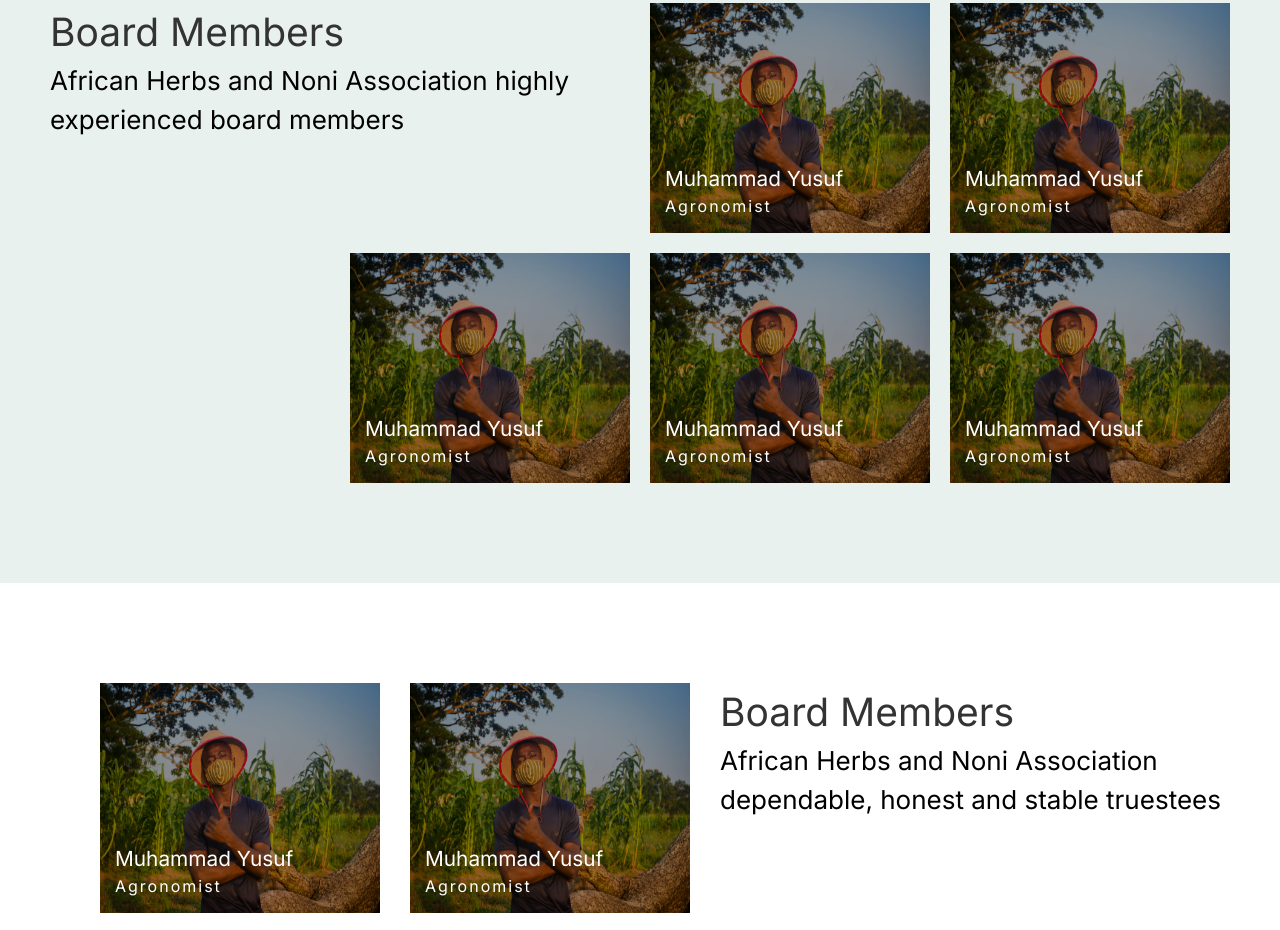
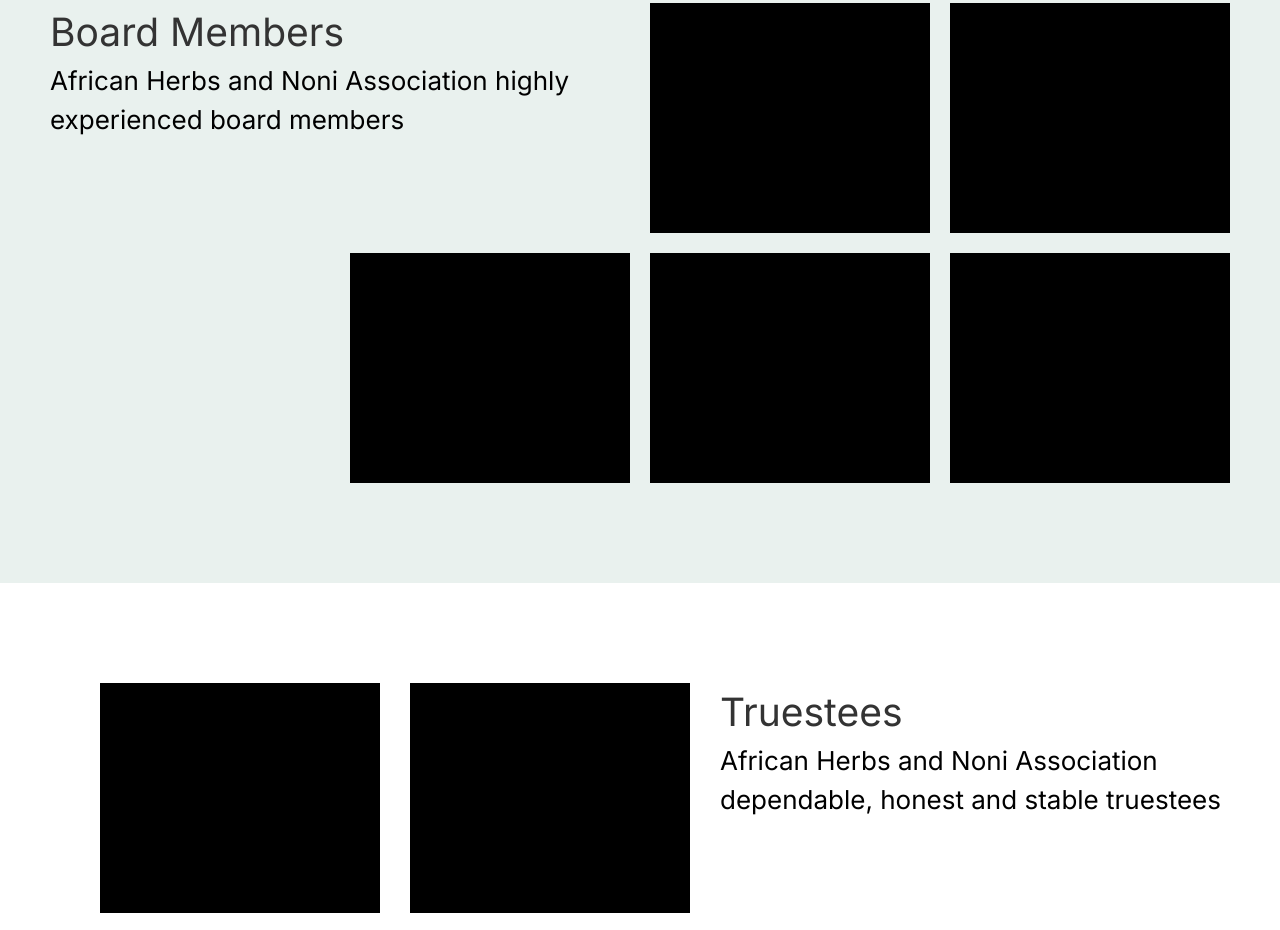
Before and after one commit to itsabubakar/anha, a plain HTML site: page pages/about.html in a window 1280 px wide. Shown: the part 1710-2640 px from the top of the page. Drawn offline with Linux system fonts and the light colour scheme; a web font is replaced by a local one.

```diff
--- a/pages/about.html
+++ b/pages/about.html
@@ -141,7 +141,7 @@
             </div>
           </div>
           <div class="trustees-heading bottom-heading">
-            <h2>Board Members</h2>
+            <h2>Truestees</h2>
             <p>African Herbs and Noni Association dependable, honest and stable truestees</p>
           </div>
           <div class="board-img">
--- a/styles/about.css
+++ b/styles/about.css
@@ -75,7 +75,7 @@
     position: absolute;
     top: 0;
     bottom: 0;
-    background-color: rgba(0, 0, 0, 0.400);
+    background-color: rgba(0, 0, 0, 1);
     height: 100%;
     width: 100%;
     color: #fff;
@@ -85,6 +85,7 @@
 
 .name-title {
     padding: 0px 0px 15px 15px;
+    visibility: hidden;
 }
 
 .board-img-overlay .name{
```
